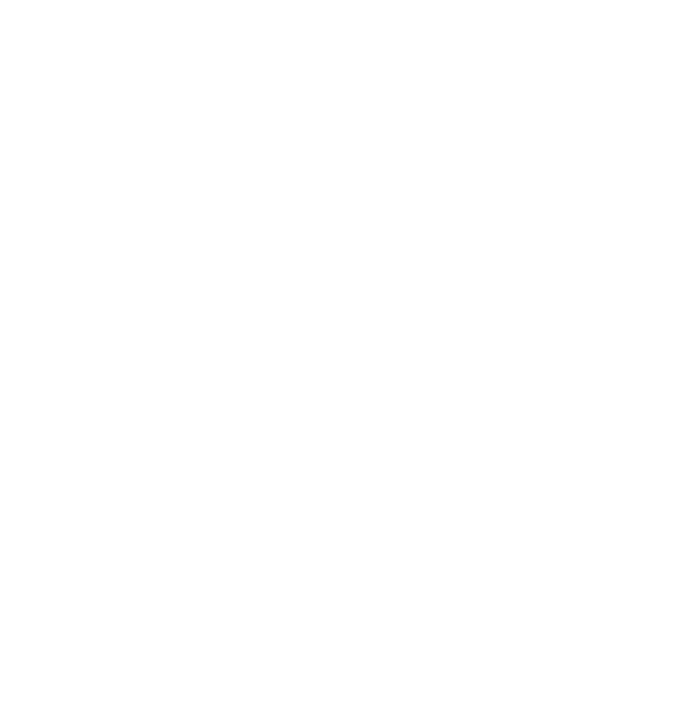
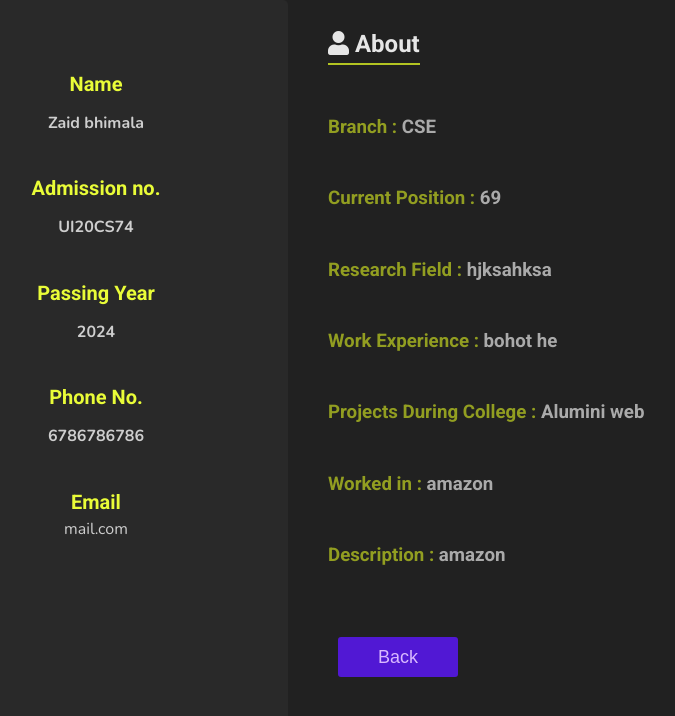
Before and after one commit to zaidm124/Alumni-Profile-SE, a React (Create React App) app in the folder client/: page /profile in a window 1280 px wide. Before the commit this address had no page. Shown: the top 716 px of the page, without its empty margins (96-771 px from the left). Built offline with nearby package versions, Linux system fonts and the light colour scheme.

Commit message:
Profile viewer

```diff
--- a/client/src/App.js
+++ b/client/src/App.js
@@ -3,6 +3,7 @@
 import SearchAlumni from "./components/AlumniList";
 import Landing from "./components/Landing";
 import Login from "./components/Login";
+import Profile from "./components/ProfileForViewer";
 import Signup from "./components/Signup";
 
 function App() {
@@ -14,6 +15,7 @@
         <Route exact path="/signup" element={<Signup />} />
         <Route exact path="/about" element={<About_us />} />
         <Route exact path="/searchAlumni" element={<SearchAlumni />} />
+        <Route exact path="/profile" element={<Profile />} />
       </Routes>
     </div>
   );
--- a/client/src/components/AlumniList.js
+++ b/client/src/components/AlumniList.js
@@ -63,7 +63,7 @@
             return (
               <>
                 <a
-                  href="/vieweralumni"
+                  href="/profile"
                   // onClick={() =>
                   //   localStorage.setItem("admission", s.data?.admission)
                   // }
--- /dev/null
+++ b/client/src/components/ProfileForViewer.js
@@ -0,0 +1,88 @@
+import React, { useEffect, useState } from "react";
+import "./ProfileforViewer.css";
+
+function Profile() {
+  const [student, setStudent] = useState([]);
+  const [detail, setDetail] = useState([]);
+  const [name, setName] = useState("Zaid bhimala");
+  const [admission, setAdmission] = useState("UI20CS74");
+  const [batch, setBatch] = useState("2024");
+  const [projects, setProjects] = useState("Alumini web");
+  const [research, setResearch] = useState("hjksahksa");
+  const [experience, setExperience] = useState("bohot he");
+  const [branch, setBranch] = useState("CSE");
+  const [position, setPosition] = useState("69");
+  const [worked, setWorked] = useState("amazon");
+  const [email, setEmail] = useState("mail.com");
+  const [phone, setPhone] = useState("6786786786");
+  const [description, setDescription] = useState("ghjgh jhgjh ghjg jhghjg ghj gjh ");
+//   const [url, setUrl] = useState("klsjalkjdsad.com");
+
+  console.log(localStorage.getItem("admission"));
+
+
+
+  return (
+    <div className="profile_page">
+      <div className="profile_page_left">
+        <div className="profile_dis">
+          <div className="profile_name">
+            <div>
+              <h2>Name</h2>
+              <h3>{name}</h3>
+            </div>
+            <div>
+              <h2>Admission no.</h2>
+              <h3>{admission}</h3>
+            </div>
+            <div>
+              <h2>Passing Year</h2>
+              <h3>{batch}</h3>
+            </div>
+            <div>
+              <h2>Phone No.</h2>
+              <h3>{phone}</h3>
+            </div>
+            <div>
+              <h2>Email</h2>
+              <a href="#">{email}</a>
+            </div>
+          </div>
+        </div>
+      </div>
+      <div className="profile_page_right">
+        <h2>
+          <i class="fas fa-user"></i> About
+        </h2>
+        <div>
+          <h3>Branch : <span>{branch}</span></h3>
+
+        </div>
+        <div>
+          <h3>Current Position : <span>{position}</span></h3>
+        </div>
+        <div>
+          <h3>Research Field : <span>{research}</span></h3>
+
+        </div>
+        <div>
+          <h3>Work Experience : <span>{experience}</span></h3>
+        </div>
+        <div>
+          <h3>Projects During College : <span>{projects}</span></h3>
+        </div>
+        <div>
+          <h3>Worked in : <span>{worked}</span></h3>
+        </div>
+        <div>
+          <h3>Description : <span>{worked}</span></h3>
+        </div>
+        <div className="profile_button">
+          <button onClick={() => window.location.assign("/")}>Back</button>
+        </div>
+      </div>
+    </div>
+  );
+}
+
+export default Profile;
--- /dev/null
+++ b/client/src/components/ProfileforViewer.css
@@ -0,0 +1,243 @@
+@import url("https://fonts.googleapis.com/css2?family=Montserrat:wght@200;300;400;500;700&family=Nunito:wght@200;300;400;600;700;800;900&family=Roboto:wght@100;300;400;500;700;900&display=swap");
+
+/* font-family: 'Montserrat', sans-serif;
+font-family: 'Nunito', sans-serif;
+font-family: 'Roboto', sans-serif; */
+
+
+.profile_page{
+    width: 100vw;
+    max-width: 100vw;
+    height: 100%;
+    min-height: 100vh;
+    display: flex;
+    flex-direction: row;
+    justify-content: center;
+    background: #212121;
+    overflow-x: hidden;
+}
+.profile_page_left{
+    width: 30vw;
+    max-width: 30vw;
+    /* position: relative; */
+    display: flex;
+    flex-direction: column;
+    align-items: center;
+    height: 100%;
+    min-height: 100vh;
+    background: #292929;
+    border-radius: 5px;
+    overflow-x: hidden;
+}
+.profile_page_left .profile_img{
+    width: 350px;
+    position:relative;
+    display: flex;
+    flex-direction: column;
+    justify-content: center;
+    align-items: center;
+    top: 30px;
+    max-width: 350px;
+    cursor: pointer;
+}
+
+.profile_page_left .profile_img img{
+    border-radius: 4px;
+    width: 260px;
+    height: 260px;
+    background-size: cover;
+    background-position: center;
+    background-repeat: no-repeat;
+}
+.profile_page_left .profile_img .profile_img_absolute{
+    border-radius: 4px;
+    position: absolute;
+    width: 260px;
+    height: 260px;
+    top: 0;
+    display: flex;
+    flex-direction: column;
+    justify-content: center;
+    align-items: center;
+    background: rgba(0, 0, 0, 0.88);
+    color: white;
+    transition: all 400ms ease;
+    clip-path: inset(100% 0 0 0);
+}
+.profile_page_left .profile_img:hover > .profile_img_absolute{
+    clip-path: inset(0 0 0 0);
+}
+.profile_page_left .profile_img .profile_img_absolute h3{
+    font-family: 'Nunito', sans-serif;
+    font-size: 24px;
+    color: white;
+}
+.line_profile{
+    /* position: relative; */
+    margin-top: 50px;
+    width: 240px;
+    height: 2px;
+    line-height: 2px;
+    background: white;
+}
+.profile_dis{
+    /* position: relative; */
+    width: 350px;
+    max-width: 350px;
+    margin-top: 50px;
+    display: flex;
+    height: 100%;
+    flex-direction: column;
+    justify-content: center;
+    align-items: center;
+}
+.profile_name{
+    display: flex;
+    max-width: 300px;
+    flex-direction: column;
+    justify-content: center;
+    align-items: center;
+    text-align: center;
+    width: 300px;
+}
+.profile_name div{
+    margin: 5px 0;
+}
+.profile_name div h2{
+    font-size: 20px;
+    font-family: 'Roboto', sans-serif;
+    color: #e9fc38;
+    margin-bottom: 4px;
+}
+.profile_name div h3{
+    font-size: 16px;
+    color: #cecece;
+    font-family: 'Nunito', sans-serif;
+}
+.profile_name div a{
+    text-decoration: none;
+    font-size: 16px;
+    color: #cecece;
+    font-family: 'Nunito', sans-serif;
+}
+
+.profile_page_right{
+    width: calc(100vw - 30vw);
+    max-width: calc(100vw - 30vw);
+    display: flex;
+    height: 100%;
+    min-height: 100vh;
+    flex-direction: column;
+    overflow-x: hidden;
+}
+.profile_page_right h2{
+    margin-top: 30px;
+    margin-left: 40px;
+    padding-bottom: 5px;
+    font-family: 'Roboto', sans-serif;
+    border-bottom: 2px solid #b3c422;
+    width:fit-content;
+    color: #e6e6e6;
+}
+.profile_page_right div{
+    height: fit-content;
+    width: calc(100vw - 30vw);
+    margin-left: 40px;
+    flex-wrap: wrap;
+    margin-top: 12px;
+    display: flex;
+    flex-direction: column;
+    justify-content: center;
+}
+.profile_page_right div h3{
+    color: #929e21;
+    font-family: 'Roboto', sans-serif;
+}
+.profile_page_right div h3 span{
+    color: #aaaaaa;
+    font-family: 'Roboto', sans-serif;
+}
+.profile_page_right div h4{
+    color: #aaaaaa;
+    height: 100%;
+    display: flex;
+    flex-wrap: wrap;
+    margin-top: 5px;
+    font-family: 'Nunito', sans-serif;
+}
+.junior_mssg{
+    width: 50vw;
+    max-width: 50vw;
+    display: flex;
+    flex-direction: column;
+}
+@media only screen and (max-width: 800px){
+    .profile_page{
+        flex-direction: column;
+        align-items: center;
+        justify-content: center;
+    }
+   .profile_page .profile_page_left{
+        width: 100vw;
+        max-width: 100vw;
+        height: 100%;
+    }
+    .profile_page_right{
+        width: 100vw;
+        max-width: 100vw;
+        align-items: center;
+        justify-content: center;
+    }
+    .profile_page_right h2{
+        margin-left: 0px;
+    }
+    .profile_page_right div{
+        width: 100vw;
+        max-width: 100vw;
+        margin-left: 0px;
+        justify-content: center;
+        align-items: center;
+        text-align: center;
+    }
+}
+#profile_button{
+    display: flex;
+    flex-direction: row;
+    justify-content: center;
+    align-items: center;
+    flex-wrap: wrap;
+    /* margin-top: 60px; */
+}
+.profile_page_right button{
+    margin-left: 10px;
+    cursor: pointer;
+    border: none;
+    outline: none;
+    height: 40px;
+    width: 120px;
+    font-size: 18px;
+    background: #5118d4;
+    color: #d9b9ff;
+    transition: all 300ms ease;
+    margin-top: 40px;
+    border-radius: 3px;
+    margin-bottom: 30px;
+}
+.profile_page_right button:hover {
+    background: #18004e;
+    color: rgb(255, 255, 255);
+  }
+@media only screen and (max-width: 1200px){
+    .profile_page_left{
+        width: 40vw;
+        max-width: 40vw;
+    }
+    .profile_page_right{
+        width: calc(100vw - 40vw);
+        max-width: calc(100vw - 40vw);
+
+    }
+    .profile_page_right div{
+        width: calc(100vw - 40vw);
+    }
+}
```
